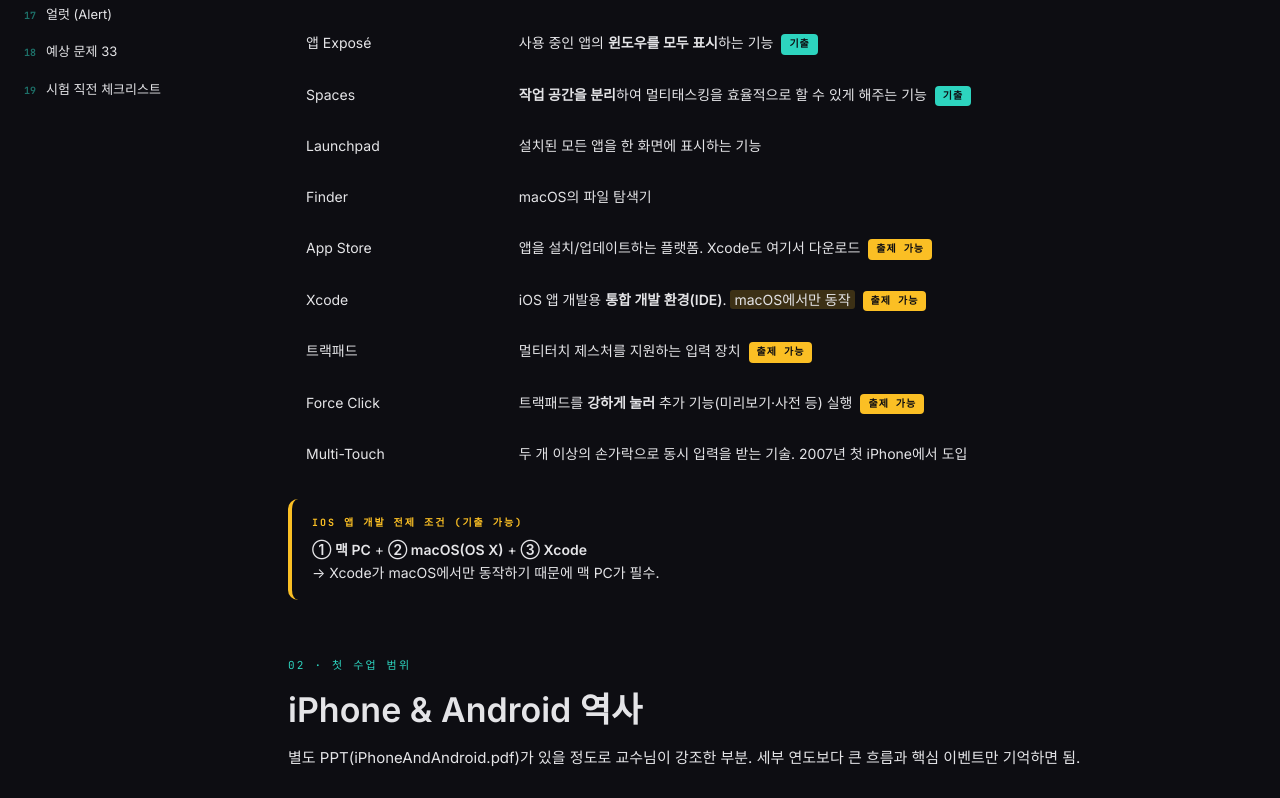
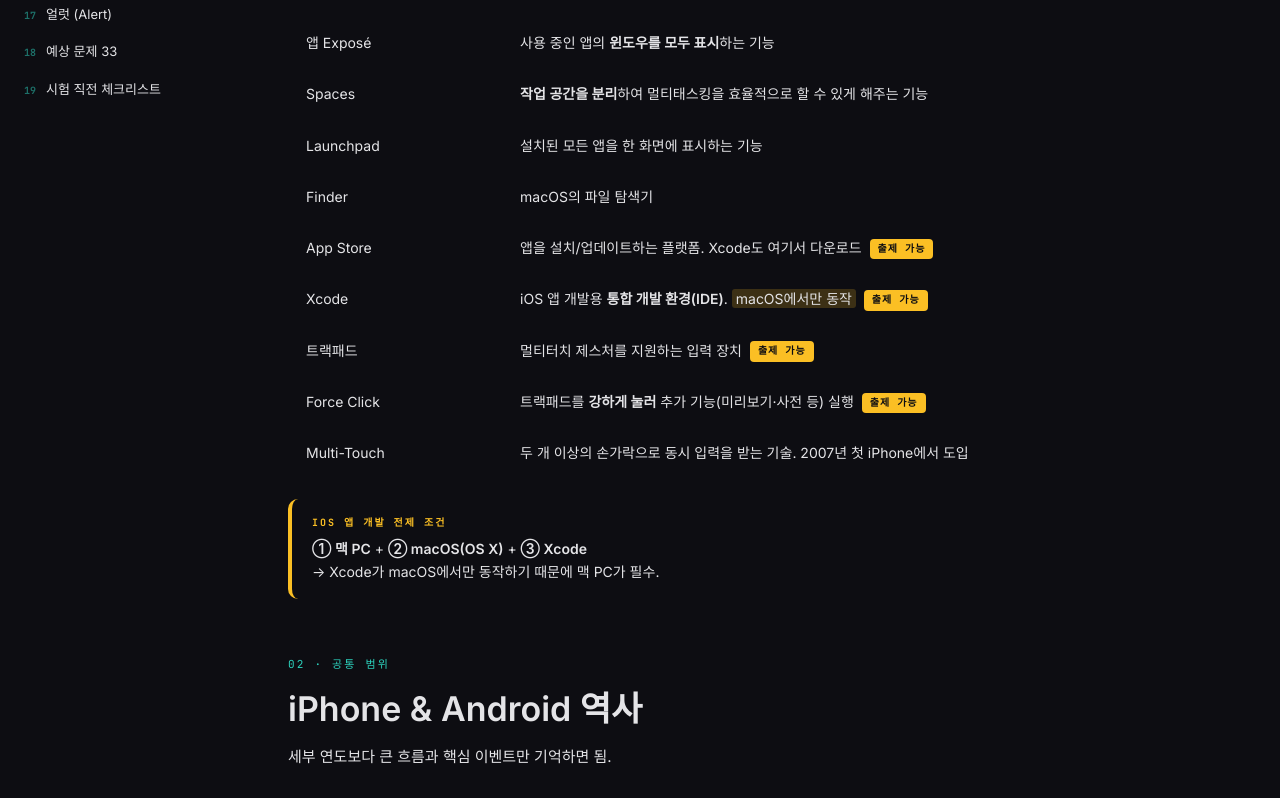
Before and after one commit to ghwo336/InternetProgramingMiddleTestPrepare, a React (Vite) app: page / in a window 1280 px wide. Shown: the part 682-1480 px from the top of the page. Built offline with nearby package versions, Linux system fonts and the light colour scheme; a web font is replaced by a local one.

Commit message:
feat: 뺄거빼기

```diff
--- a/src/data/content.ts
+++ b/src/data/content.ts
@@ -1,6 +1,6 @@
 // ────────────────────────────────────────────
 // Swift Exam Kit — 구조화된 콘텐츠 데이터
-// "족보" → "시험 후기 / 기출 정보 / 출제 경향" 치환 완료
+// Swift Exam Kit — content data
 // ────────────────────────────────────────────
 
 export interface TableRow {
@@ -93,9 +93,9 @@
         data: {
           headers: ['기능', '설명'],
           rows: [
-            { cells: ['미션 컨트롤\nMission Control', '열려 있는 <strong>창의 위치를 빠르게 제어</strong>하도록 도와주는 기능 <badge:hot>기출</badge>'] },
-            { cells: ['앱 Exposé', '사용 중인 앱의 <strong>윈도우를 모두 표시</strong>하는 기능 <badge:hot>기출</badge>'] },
-            { cells: ['Spaces', '<strong>작업 공간을 분리</strong>하여 멀티태스킹을 효율적으로 할 수 있게 해주는 기능 <badge:hot>기출</badge>'] },
+            { cells: ['미션 컨트롤\nMission Control', '열려 있는 <strong>창의 위치를 빠르게 제어</strong>하도록 도와주는 기능'] },
+            { cells: ['앱 Exposé', '사용 중인 앱의 <strong>윈도우를 모두 표시</strong>하는 기능'] },
+            { cells: ['Spaces', '<strong>작업 공간을 분리</strong>하여 멀티태스킹을 효율적으로 할 수 있게 해주는 기능'] },
             { cells: ['Launchpad', '설치된 모든 앱을 한 화면에 표시하는 기능'] },
             { cells: ['Finder', 'macOS의 파일 탐색기'] },
             { cells: ['App Store', '앱을 설치/업데이트하는 플랫폼. Xcode도 여기서 다운로드 <badge:mid>출제 가능</badge>'] },
@@ -110,7 +110,7 @@
         type: 'callout',
         data: {
           type: 'tip',
-          label: 'iOS 앱 개발 전제 조건 (기출 가능)',
+          label: 'iOS 앱 개발 전제 조건',
           content: '<strong>① 맥 PC</strong> + <strong>② macOS(OS X)</strong> + <strong>③ Xcode</strong><br/>→ Xcode가 macOS에서만 동작하기 때문에 맥 PC가 필수.',
         },
       },
@@ -121,9 +121,9 @@
   {
     id: 'ios-history',
     number: '02',
-    label: '첫 수업 범위',
+    label: '공통 범위',
     title: 'iPhone & Android 역사',
-    desc: '별도 PPT(iPhoneAndAndroid.pdf)가 있을 정도로 교수님이 강조한 부분. 세부 연도보다 큰 흐름과 핵심 이벤트만 기억하면 됨.',
+    desc: '세부 연도보다 큰 흐름과 핵심 이벤트만 기억하면 됨.',
     blocks: [
       {
         type: 'table',
@@ -201,15 +201,13 @@
     number: '04',
     label: 'Swift Concept · 핵심',
     title: 'Swift UI 객체 개념',
-    badge: '단답 절반',
-    badgeType: 'hot',
-    desc: '시험 절반이 이 단답형입니다. 책에 한 줄로 나온 정의를 그대로 외우세요. 교재와 살짝 말을 바꿔서 물을 수도 있음 (예: "임의의 양의 텍스트").',
+    desc: '정의를 그대로 외우세요. 살짝 말을 바꿔서 물을 수도 있음 (예: "임의의 양의 텍스트").',
     blocks: [
       {
         type: 'callout',
         data: {
           type: 'key',
-          label: 'Xcode + 버튼으로 추가하는 객체들 (기출)',
+          label: 'Xcode + 버튼으로 추가하는 객체들',
           content: 'Xcode에서 스토리보드 편집 시 <strong>우측 상단의 + 버튼</strong>을 클릭하면 Objects 라이브러리가 열리고, 여기서 아래 객체들을 드래그해 화면에 배치할 수 있음.<br/>시험에서는 <strong>각 객체의 이름과 정의</strong>를 단답형으로 물어봄. 정의를 그대로 외울 것.',
         },
       },
@@ -218,17 +216,17 @@
         data: {
           headers: ['객체', '정의 (외울 문장)'],
           rows: [
-            { cells: ['레이블 (Label)\nUILabel', '<mark>임의의 양의 텍스트</mark>를 보여주기 위한 객체 (읽기 전용) <badge:hot>기출</badge>'] },
+            { cells: ['레이블 (Label)\nUILabel', '<mark>임의의 양의 텍스트</mark>를 보여주기 위한 객체 (읽기 전용)'] },
             { cells: ['버튼 (Button)\nUIButton', '사용자의 <strong>터치 이벤트</strong>를 받는 객체'] },
             { cells: ['텍스트 필드 (TextField)\nUITextField', '사용자로부터 <strong>한 줄의 텍스트</strong>를 입력받는 객체'] },
-            { cells: ['텍스트 뷰 (TextView)\nUITextView', '<strong>여러 줄</strong>의 텍스트를 입력받거나 표시하는 객체 (TextField는 한 줄) <badge:hot>기출</badge>'] },
+            { cells: ['텍스트 뷰 (TextView)\nUITextView', '<strong>여러 줄</strong>의 텍스트를 입력받거나 표시하는 객체 (TextField는 한 줄)'] },
             { cells: ['이미지 뷰 (ImageView)\nUIImageView', '이미지를 화면에 표시하는 객체'] },
             { cells: ['스위치 (Switch)\nUISwitch', '<strong>on/off</strong> 두 상태를 표현하는 객체'] },
             { cells: ['데이트 피커 (Date Picker)\nUIDatePicker', '<strong>날짜와 시간</strong>을 선택할 수 있게 해주는 객체. 시계 앱의 알람 탭에서 자주 사용'] },
             { cells: ['피커 뷰 (Picker View)\nUIPickerView', '목록에서 항목을 <strong>회전(스크롤)</strong>하여 선택하는 객체. 문자열을 선택할 때 사용'] },
             { cells: ['타이머 (Timer)', '일정 시간마다 반복적으로 작업을 수행하게 하는 객체'] },
             { cells: ['얼럿 (Alert)\nUIAlertController', '사용자에게 <strong>중요한 알림이나 경고 메시지</strong>를 나타내는 객체'] },
-            { cells: ['스토리보드 (Storyboard)', '<strong>화면 간의 흐름 및 전체적인 모양</strong>을 <mark>시각적인 방식으로 연결·표현</mark>하여 직관적으로 앱의 흐름을 확인할 수 있게 만든 기능 <badge:hot>기출</badge>'] },
+            { cells: ['스토리보드 (Storyboard)', '<strong>화면 간의 흐름 및 전체적인 모양</strong>을 <mark>시각적인 방식으로 연결·표현</mark>하여 직관적으로 앱의 흐름을 확인할 수 있게 만든 기능'] },
             { cells: ['ViewController', '화면(뷰)을 제어하는 클래스'] },
             { cells: ['델리게이트 (Delegate)', '어떤 객체의 <strong>동작을 대신 수행</strong>하도록 위임받은 객체. 피커뷰 등에서 사용'] },
           ],
@@ -245,8 +243,6 @@
       {
         type: 'heading3',
         content: 'TextField vs TextView 구분',
-        badge: '기출',
-        badgeType: 'hot',
       },
       {
         type: 'compare',
@@ -265,7 +261,7 @@
         type: 'callout',
         data: {
           type: 'warn',
-          label: '시험 기출 — TextField ≠ TextView',
+          label: '주의 — TextField ≠ TextView',
           content: '"TextField"와 "TextView"는 전혀 다른 객체. <strong>한 줄 vs 여러 줄</strong>로 구분. 혼동 주의!',
         },
       },
@@ -278,9 +274,7 @@
     number: '05',
     label: 'Swift Concept · 핵심',
     title: '아웃렛 변수 · 액션 함수',
-    badge: '기출 확정',
-    badgeType: 'hot',
-    desc: '기출 정보에 "아웃렛 변수와 액션 함수에 대해서도 물었음"이라고 명시됨.',
+    desc: '아웃렛 변수와 액션 함수의 차이를 확실히 구분해야 합니다.',
     blocks: [
       {
         type: 'compare',
@@ -367,8 +361,6 @@
       {
         type: 'heading3',
         content: '선언 형식',
-        badge: '기출',
-        badgeType: 'hot',
       },
       {
         type: 'code',
@@ -398,8 +390,6 @@
       {
         type: 'heading3',
         content: '이름 규칙 (O/X 문제 대비)',
-        badge: '중간 기출',
-        badgeType: 'hot',
       },
       {
         type: 'compare',
@@ -449,7 +439,7 @@
     number: '08',
     label: 'Swift 문법',
     title: '기본 자료형 (Data Types)',
-    desc: '교재 "기본 데이터 자료형" 표. 각 타입의 특징이 단답으로 나올 수 있음.',
+    desc: '각 타입의 특징이 단답으로 나올 수 있음.',
     blocks: [
       {
         type: 'table',
@@ -469,7 +459,7 @@
       },
       {
         type: 'heading3',
-        content: '타입 변환 (기출)',
+        content: '타입 변환',
       },
       {
         type: 'code',
@@ -499,7 +489,7 @@
     number: '09',
     label: 'Swift 문법',
     title: '연산자 (Operators)',
-    desc: '별도 PPT(Basic Operators.pdf)로 제공됨 — 출제 가능성 있음.',
+    desc: '출제 가능성 있음.',
     blocks: [
       {
         type: 'heading3',
@@ -680,9 +670,7 @@
     number: '11',
     label: 'Swift 문법 · 핵심',
     title: '배열 (Array)',
-    badge: '기출 확정',
-    badgeType: 'hot',
-    desc: '기출 정보에 "adidas, nike, puma" 문제가 실제로 출제됐다고 명시됨.',
+    desc: '배열 선언, 요소 추가/삭제, 개수 확인 등 기본 연산을 정리.',
     blocks: [
       {
         type: 'heading3',
@@ -708,8 +696,6 @@
       {
         type: 'heading3',
         content: '자주 쓰는 연산',
-        badge: '기출',
-        badgeType: 'hot',
       },
       {
         type: 'code',
@@ -789,8 +775,6 @@
       {
         type: 'heading3',
         content: '아규먼트 레이블 완전 정리',
-        badge: '기출 확정',
-        badgeType: 'hot',
       },
       {
         type: 'text',
@@ -830,7 +814,7 @@
       },
       {
         type: 'heading4',
-        content: '3) Omitting Argument Labels — 언더스코어(_)로 레이블 생략 🔴 기출',
+        content: '3) Omitting Argument Labels — 언더스코어(_)로 레이블 생략',
       },
       {
         type: 'code',
@@ -853,8 +837,6 @@
       {
         type: 'heading3',
         content: '디폴트 파라미터 값 (Default Parameter Values)',
-        badge: '기출',
-        badgeType: 'hot',
       },
       {
         type: 'text',
@@ -948,7 +930,7 @@
     number: '14',
     label: 'Swift 문법 · 최우선',
     title: '옵셔널 (Optional)',
-    desc: '시험 후기가 두 번 강조한 단원: "옵셔널 관련은 개념 확실히 알아두는 게 중요합니다~ 중요해요~"\n기출 출제 경향 요약: "옵셔널만 제대로 파면 절반은 맞출 수 있다". 여기가 시험의 핵심.',
+    desc: 'Swift의 핵심 개념. 값이 있을 수도, 없을 수도 있는 타입.',
     blocks: [
       {
         type: 'heading3',
@@ -964,13 +946,11 @@
       },
       {
         type: 'heading3',
-        content: '2) 교재 대표 예제',
-        badge: '출제 1순위',
-        badgeType: 'hot',
+        content: '2) 대표 예제',
       },
       {
         type: 'text',
-        content: '교재 PPT "옵셔널 변수" 페이지에 <strong>정확히 이 코드</strong>가 있습니다. 변수명·값만 바꿔서 출제될 가능성이 매우 높아요.',
+        content: '<strong>옵셔널 변수</strong> 관련 대표 코드입니다. 변수명·값만 바꿔서 출제될 가능성이 매우 높아요.',
       },
       {
         type: 'code',
@@ -1026,7 +1006,7 @@
             { cells: ['Optional\n(옵셔널)', '값이 있을 수도, 없을 수도(nil) 있는 타입', '<code>Int?</code>'] },
             { cells: ['nil', '값이 없음 (JS의 null과 동일)', '<code>index = nil</code>'] },
             { cells: ['Wrapped\n(래핑)', '옵셔널에 값이 할당되어 <strong>포장된 상태</strong>', '<code>index = 3</code>'] },
-            { cells: ['Forced Unwrapping\n(강제 언래핑) <badge:hot>기출</badge>', '<code>!</code>로 옵셔널을 <strong>강제로 풀어서</strong> 값에 접근', '<code>index!</code>'] },
+            { cells: ['Forced Unwrapping\n(강제 언래핑)', '<code>!</code>로 옵셔널을 <strong>강제로 풀어서</strong> 값에 접근', '<code>index!</code>'] },
             { cells: ['Implicitly Unwrapped\n(암묵적 언래핑)', '<code>Int!</code>로 선언 → <code>!</code> 없이 접근 가능', '<code>var x: Int!</code>'] },
           ],
         },
@@ -1201,7 +1181,7 @@
         type: 'callout',
         data: {
           type: 'warn',
-          label: 'O/X 기출 확정',
+          label: 'O/X 핵심 포인트',
           content: '문제: "스위치문에서 <strong>break</strong>를 써야 종료된다" → 정답: <strong>X (거짓)</strong><br/><br/>Swift 공식 문법: <em>"In contrast with switch statements in C and Objective-C, switch statements in Swift don\'t fall through the bottom of each case and into the next one by default."</em><br/><br/>즉, Swift의 switch는 <strong>매칭된 case 실행 후 자동으로 종료</strong>됨. <code>break</code> 문 불필요. C/Java와 정반대!',
         },
       },
@@ -1231,7 +1211,7 @@
     number: '16',
     label: 'Swift 문법 · 추가',
     title: '클로저 (Closure) · 익명함수',
-    desc: '별도 PPT(Closures.pdf)로 제공된 만큼 출제 가능성 있음. 06장 PPT에도 "익명함수란?"으로 자세히 나옴.',
+    desc: '출제 가능성이 높은 익명함수 개념.',
     blocks: [
       {
         type: 'heading3',
@@ -1320,7 +1300,7 @@
     number: '17',
     label: 'UI · 추가',
     title: '얼럿 (Alert)',
-    desc: '06장 전용 객체. 06장 범위 포함이면 출제 가능.',
+    desc: '사용자에게 메시지를 띄우는 UI 객체.',
     blocks: [
       {
         type: 'heading3',
@@ -1377,7 +1357,7 @@
     number: '18',
     label: 'Practice',
     title: '예상 문제 33',
-    desc: '기출 + 출제 가능성 높은 문제들. 머릿속으로 먼저 답해보세요.',
+    desc: '머릿속으로 먼저 답해보세요.',
     blocks: [
       {
         type: 'quiz-group',
@@ -1487,7 +1467,7 @@
       {
         type: 'checklist-group',
         data: {
-          title: 'Swift UI 객체 정의 (단답 절반)',
+          title: 'Swift UI 객체 정의',
           items: [
             '레이블 = 임의의 양의 텍스트를 보여주기 위한 객체',
             '스토리보드 = 화면 흐름을 시각적으로 연결·표현',
@@ -1546,8 +1526,8 @@
         type: 'callout',
         data: {
           type: 'warn',
-          label: '시험 출제 경향 요약',
-          content: '<strong>"개념을 확실히 잡고, 옵셔널만 제대로 파면 절반은 맞출 수 있다."</strong><br/>맥북 concept에 시간 쓰지 말고, UI 객체 정의(절반)와 옵셔널(핵심)에 올인. 문법은 JS/TS 개발자라면 <strong>차이점만</strong> 잡으면 됩니다.',
+          label: '공부 팁',
+          content: '개념을 확실히 잡고, UI 객체 정의와 옵셔널에 집중하세요. 문법은 <strong>차이점만</strong> 잡으면 됩니다.',
         },
       },
     ],
```
